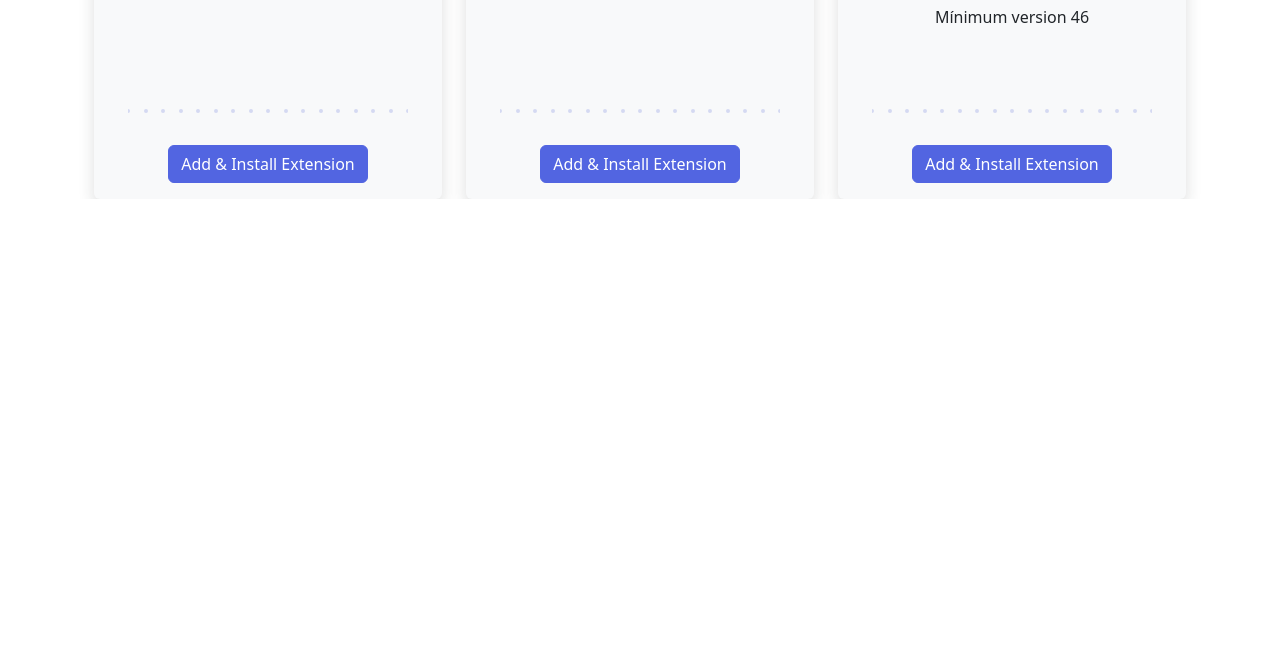
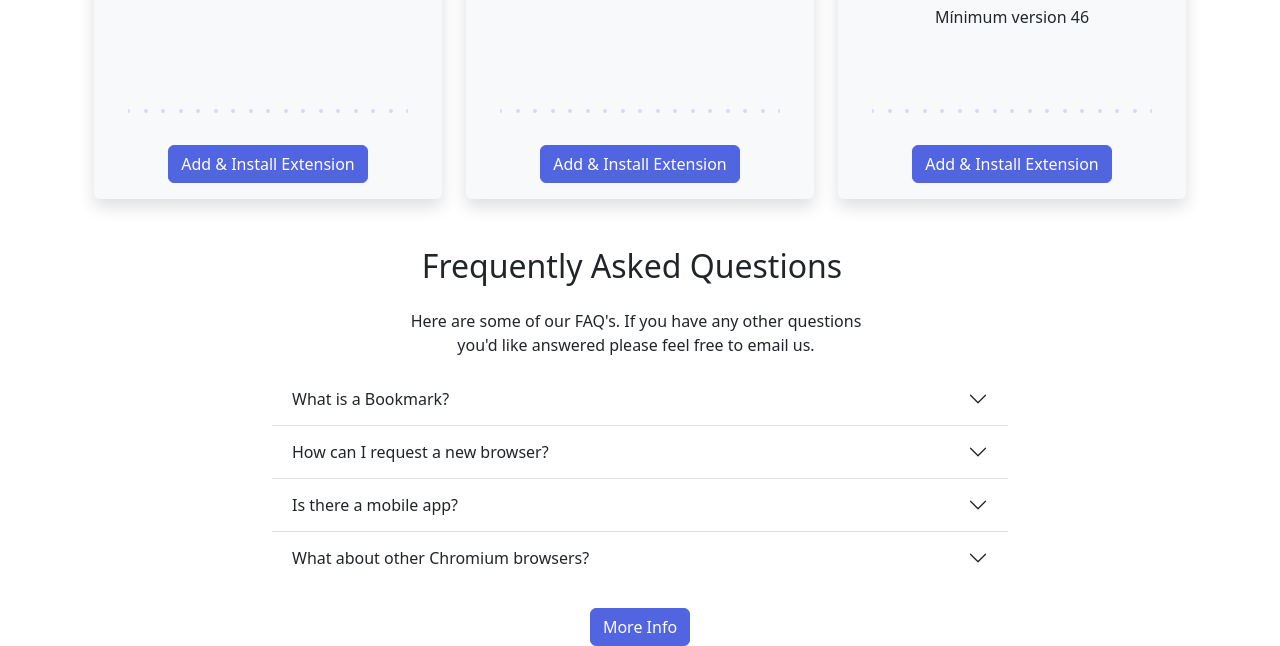
Before and after one commit to AuroraAlbaBlanco/React-Sprint2, a website: page index.html in a window 1280 px wide. Shown: the part 1814-2460 px from the top of the page. Before the commit the page ends 2013 px from the top, so only its background shows below. Drawn offline with nearby package versions, Linux system fonts and the light colour scheme.

Commit message:
exercici 4

```diff
--- a/index.html
+++ b/index.html
@@ -145,7 +145,7 @@
           </div>
         </div>
 
-        <div class="col mt-md-5 ">
+        <div class="col mt-md-5">
           <div class="card h-100 text-center border border-0 shadow p-3 mb-5 bg-body-tertiary rounded">
             <img src="./Imagenes/logo-opera.svg" width="100" height="100" class="m-auto mt-5" >
             <div class="card-body mt-2">
@@ -161,38 +161,10 @@
 
       </div>
 
-<!--       <div class="col-md-12 align-self-md-center mt-md-5 text-center">
-
-        <div class="col-md-3 shadow p-md-5 bg-body-tertiary rounded text-center list-group-item">
-          <img src="./Imagenes/logo-chrome.svg">
-          <h3 class=" mt-2 pt-2">Add to Chrome</h3>
-          <p>Mínimum version 62</p>
-            <img src="./Imagenes/bg-dots.svg" class="mb-3 pb-3 pt-3">
-            <button type="button" class="btn btn-primary">Add & Install Extension</button>
-        </div>
-
-        <div class="col-md-3 shadow p-md-5 bg-body-tertiary rounded text-center list-group-item">
-          <img src="./Imagenes/logo-firefox.svg">
-          <h3 class=" mt-2 pt-2">Add to Firefox</h3>
-          <p>Mínimum version 55</p>
-          <img src="./Imagenes/bg-dots.svg" class="mb-3 pb-3 pt-3">
-          <button type="button" class="btn btn-primary">Add & Install Extension</button>
-        </div>
-
-        <div class="col-md-3 shadow p-md-5 bg-body-tertiary rounded text-center list-group-item">
-          <img src="./Imagenes/logo-opera.svg">
-          <h3 class=" mt-2 pt-2">Add to Opera</h3>
-          <p>Mínimum version 46</p>
-          <img src="./Imagenes/bg-dots.svg" class="mb-3 pb-3 pt-3">
-          <button type="button" class="btn btn-primary">Add & Install Extension</button>
-        </div>
-
-      </div> -->
-
     </section>
 
     <!-- seccio 4 : FAQ's -->
-   <!--  <section class="row justify-content-center align-content-center">
+    <section class="row justify-content-center align-content-center">
       <div class="col-md-6 align-self-md-center mt-md-5 text-center">
         <h2 class="col me-md-3 mb-md-1 ">Frequently Asked Questions</h2>
         <p class="col ms-md-3 mt-md-4 ps-md-4 pe-md-5">Here are some of our FAQ's. If you have any other questions
@@ -200,18 +172,55 @@
         </p>
       </div>
 
-      <div class="col-md-8 align-self-md-center mt-md-5 text-center">
-        <nav class="navbar justify-content-center">
-        <ul class="col ms-md-3 ps-md-4 pe-md-5 "> <!--canvi display flex : flex grow?
-          <li class="border-top nav-link p-3 text-start"><a href="#" class="nav-link">What is Bookmark <img src="./Imagenes/icon-arrow.svg" class=""></a></li>
-          <li class="border-top nav-link p-3 text-start"><a href="#" class="nav-link">How can I request a new browser <img src="./Imagenes/icon-arrow.svg" class="ps-5"></a></li>
-          <li class="border-top nav-link p-3 text-start"><a href="#" class="nav-link">Is there a mobile app <img src="./Imagenes/icon-arrow.svg" class="ps-5"></a></li>
-          <li class="border-top border-bottom nav-link p-3 text-start" ><a href="#" class="nav-link">What about other Chromium browsers? <img src="./Imagenes/icon-arrow.svg" class=""></a></li>
-        </ul>
-      </nav>
-        <button type="button" class="btn btn-primary bt-lg mt-md-3">More Info</button>
+      <div class="accordion accordion-flush col-8" id="accordionFlushExample">
+        <div class="accordion-item">
+          <h2 class="accordion-header" id="flush-headingOne">
+            <button class="accordion-button collapsed" type="button" data-bs-toggle="collapse" data-bs-target="#flush-collapseOne" aria-expanded="false" aria-controls="flush-collapseOne">
+              What is a Bookmark?
+            </button>
+          </h2>
+          <div id="flush-collapseOne" class="accordion-collapse collapse" aria-labelledby="flush-headingOne" data-bs-parent="#accordionFlushExample">
+            <div class="accordion-body">Lorem ipsum dolor sit amet consectetur adipisicing elit. Nisi consequatur ut numquam voluptas! Placeat vel distinctio aspernatur, necessitatibus dicta a. <code>.accordion-flush</code> class. This is the first item's accordion body.</div>
+          </div>
+        </div>
+        <div class="accordion-item">
+          <h2 class="accordion-header" id="flush-headingTwo">
+            <button class="accordion-button collapsed" type="button" data-bs-toggle="collapse" data-bs-target="#flush-collapseTwo" aria-expanded="false" aria-controls="flush-collapseTwo">
+              How can I request a new browser?
+            </button>
+          </h2>
+          <div id="flush-collapseTwo" class="accordion-collapse collapse" aria-labelledby="flush-headingTwo" data-bs-parent="#accordionFlushExample">
+            <div class="accordion-body">Lorem ipsum dolor sit amet, consectetur adipisicing elit. Dolorum sapiente praesentium fugit cumque asperiores a amet voluptatibus, beatae numquam delectus. <code>.accordion-flush</code> class. This is the second item's accordion body. Let's imagine this being filled with some actual content.</div>
+          </div>
+        </div>
+        <div class="accordion-item">
+          <h2 class="accordion-header" id="flush-headingThree">
+            <button class="accordion-button collapsed" type="button" data-bs-toggle="collapse" data-bs-target="#flush-collapseThree" aria-expanded="false" aria-controls="flush-collapseThree">
+             Is there a mobile app?
+            </button>
+          </h2>
+          <div id="flush-collapseThree" class="accordion-collapse collapse" aria-labelledby="flush-headingThree" data-bs-parent="#accordionFlushExample">
+            <div class="accordion-body">Lorem ipsum dolor sit amet consectetur, adipisicing elit. Doloribus ullam iure, odit repudiandae aperiam dolorem rerum voluptatem temporibus iste neque! <code>.accordion-flush</code> class. This is the third item's accordion body. Nothing more exciting happening here in terms of content, but just filling up the space to make it look, at least at first glance, a bit more representative of how this would look in a real-world application.</div>
+          </div>
+        </div>
+
+        <div class="accordion-item">
+          <h2 class="accordion-header" id="flush-headingFour">
+            <button class="accordion-button collapsed" type="button" data-bs-toggle="collapse" data-bs-target="#flush-collapseFour" aria-expanded="false" aria-controls="flush-collapseFour">
+              What about other Chromium browsers?
+            </button>
+          </h2>
+          <div id="flush-collapseFour" class="accordion-collapse collapse" aria-labelledby="flush-headingFour" data-bs-parent="#accordionFlushExample">
+            <div class="accordion-body">Lorem ipsum dolor sit amet consectetur, adipisicing elit. Corporis adipisci tempore voluptatibus autem expedita unde delectus nam impedit cum inventore. <code>.accordion-flush</code> class. This is the third item's accordion body. Nothing more exciting happening here in terms of content, but just filling up the space to make it look, at least at first glance, a bit more representative of how this would look in a real-world application.</div>
+          </div>
+        </div>
       </div>
-    </section> -->
+
+      <div class="col-6 mt-4 align-self-md-center text-center ">
+        <button type="button" class="btn btn-primary">More Info</button>
+      </div>
+
+    </section>
 
 </main>
 
```
